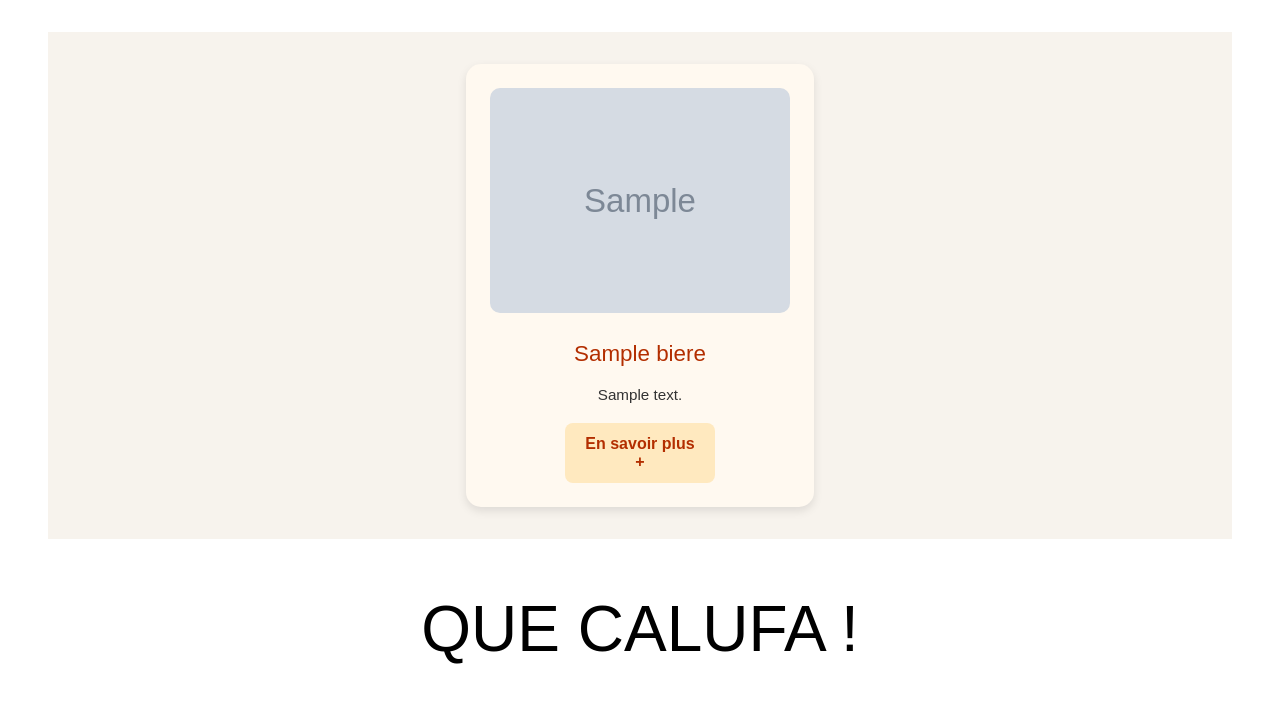
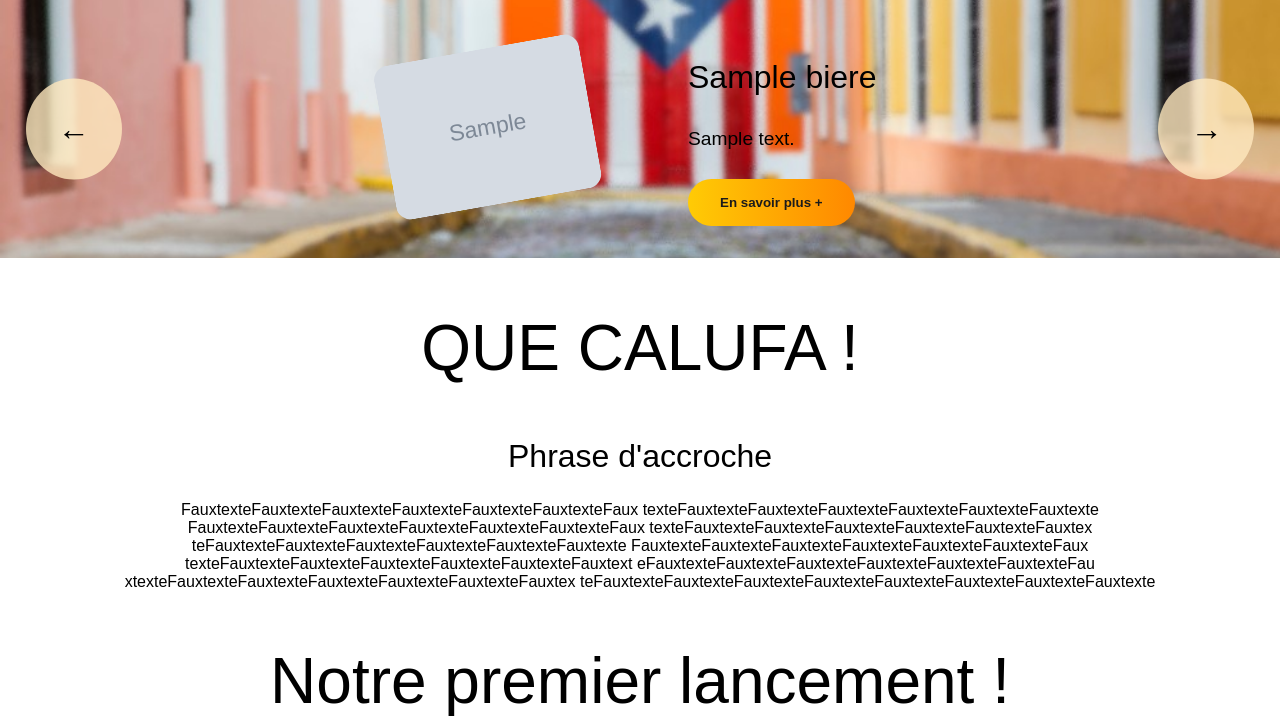
Before and after one commit to PayetMarvyn/CalufaWeb, a PHP site: page / in a window 1280 px wide. Shown: the part 248-964 px from the top of the page. Run offline with PHP 8.4, Linux system fonts and the light colour scheme; tables that the repository leaves empty or names only in its code hold one stand-in row (values such as "Sample post"); grey boxes marked "Sample" are stand-in pictures; some web fonts are replaced.

Commit message:
Ajout de carrousel a la page d'accuiel

```diff
--- a/www/app/view/accueil.view.php
+++ b/www/app/view/accueil.view.php
@@ -1,16 +1,30 @@
+<section class="carrousel">
+    <button id="prevBtn" class="carrousel-btn gauche">&#8592;</button>
 
+    <?php foreach ($bieres as $index => $biere): ?>
+        <div class="carrousel-carte" data-index="<?= $index ?>">
+            <div class="carrousel-contenu">
+                <div class="carrousel-image">
+                    <a href="index.php?route=biere&id=<?= $biere['id_biere'] ?>">
+                        <img src="<?= '../../../public/images/' . $biere['imagepng_url'] ?>" alt="Bière <?= $biere['id_biere'] ?>">
+                    </a>
+                </div>
+                <div class="carrousel-texte">
+                    <h2><?= $biere['nom'] ?></h2>
+                    <p><?= $biere['description'] ?></p>
+                    <a href="index.php?route=biere&id=<?= $biere['id_biere'] ?>">
+                        <button class="carrousel-btnplus">En savoir plus +</button>
+                    </a>
+                </div>
+            </div>
+        </div>
+    <?php endforeach; ?>
+
+    <button id="nextBtn" class="carrousel-btn droite">&#8594;</button>
+</section>
+
+<script src="../../../public/js/fonctionalites.js"></script>
 <main>
-    <section class="carrousel">
-        <?php foreach ($bieres as $biere): ?>
-            <div class="carrousel-carte">
-                <a href="index.php?route=biere&id=<?= $biere['id_biere']?>"><img src="<?= '../../../public/images/' . $biere['image_url'] ?>" alt="Bière <?= $biere['id_biere'] ?>"></a>
-                <h2> <?= $biere['nom'] ?> </h2>
-                <p><?= $biere['description'] ?></p>
-                <a href="index.php?route=biere&id=<?= $biere['id_biere'] ?>"><button> En savoir plus +</button></a>
-            </div>
-        <?php endforeach; ?>
-    </section>
-
     <section class="accueil">
         <h1>QUE CALUFA !</h1>
         <h2>Phrase d'accroche</h2>
--- a/www/public/css/styles.css
+++ b/www/public/css/styles.css
@@ -13,7 +13,6 @@ header {
     text-align: center;
     font-size: 2em;
     padding: 1em 0;
-    margin-bottom: 1em;
 }
 
 header ul li img {
@@ -155,7 +154,7 @@ footer a {
     margin: 1em 0 2em 0;
 }
 
-button {
+.catalogue button {
     background-color: #ffe9bf;
     border: none;
     border-radius: 10px;
@@ -168,92 +167,153 @@ button {
     transition: 0.3s;
 }
 
-button:hover {
+.catalogue button:hover {
     background-color: #ffcc80;
     cursor: pointer;
     transform: scale(1.07);
     transition: 0.3s;
 }
 
-/*Carrousel */
-/* Section du carrousel */
+/*Carrousel Accueil */
 .carrousel {
+    position: relative;
     display: flex;
-    flex-wrap: wrap;
     justify-content: center;
-    align-items: flex-start;
-    gap: 2rem;
-    padding: 2rem;
-    background-color: #f7f3ed; /* Couleur douce de fond */
+    align-items: center;
+    background-image: url('../../../public/images/puertorico.jpg');
+    background-size: cover;
+    background-position: center;
+    background-repeat: no-repeat;
 }
 
-/* Carte individuelle */
 .carrousel-carte {
-    background-color: #fff9f0;
-    border-radius: 15px;
-    box-shadow: 0 4px 10px rgba(0, 0, 0, 0.1);
-    padding: 1.5rem;
-    max-width: 300px;
-    flex: 1 1 250px;
-    display: flex;
-    flex-direction: column;
-    align-items: center;
-    transition: transform 0.3s ease, box-shadow 0.3s ease;
+    display: none;
+    width: 45%;
 }
 
-.carrousel-carte:hover {
-    transform: translateY(-5px);
-    box-shadow: 0 8px 20px rgba(0, 0, 0, 0.15);
+.carrousel-carte.active {
+    display: block;
 }
 
-/* Image de la bière */
-.carrousel-carte img {
-    width: 100%;
-    height: auto;
-    border-radius: 10px;
-    object-fit: cover;
-    margin-bottom: 1rem;
+.carrousel-contenu {
+    display: flex;
+    align-items: center;
+
+    border-radius: 20px;
+    padding: 2em;
 }
 
-/* Titre de la bière */
-.carrousel-carte h2 {
-    font-size: 1.4rem;
-    color: #b32e00;
-    margin: 0.5rem 0 0.25rem;
-    text-align: center;
+.carrousel-image {
+    flex: 1;
+    transform: rotate(-10deg);
+    margin: 0 3em 0em 0;
 }
 
-/* Description */
-.carrousel-carte p {
-    font-size: 0.95rem;
-    color: #333;
-    text-align: center;
-    margin-bottom: 1.2rem;
-    padding: 0 0.5rem;
+.carrousel-image img {
+    max-width: 100%;
+    border-radius: 15px;
 }
 
-/* Bouton */
-.carrousel-carte button {
+.carrousel-texte {
+    flex: 1;
+    padding-left: 3em;
+}
+
+.carrousel-texte h2 {
+    font-size: 2em;
+    margin-bottom: 1em;
+}
+
+.carrousel-texte p {
+    font-size: 1.2em;
+    margin-bottom: 1.5em;
+}
+
+.carrousel-btn {
+    position: absolute;
+    top: 50%;
+    transform: translateY(-50%);
+    background-color: rgba(255, 233, 191, 0.8);
+    border: none;
+    padding: 1em;
+    border-radius: 50%;
+    font-size: 2em;
+    cursor: pointer;
+    z-index: 2;
+}
+
+.carrousel-btn.droite .carrousel-btn.gauche :hover {
+    background-color: #ffcc80;
+}
+
+.carrousel-btn.gauche {
+    left: 2%;
+}
+
+.carrousel-btn.droite {
+    right: 2%;
+}
+
+.carrousel-btn.gauche .carrousel-btn.droite {
     background-color: #ffe9bf;
     border: none;
-    border-radius: 8px;
-    padding: 0.75rem 1.2rem;
-    font-size: 1rem;
+    border-radius: 10px;
+    padding: 0.8em 1.5em;
+    font-size: 1em;
     font-family: 'Winky Sans', sans-serif;
     font-weight: bold;
-    color: #b32e00;
-    transition: background-color 0.3s, transform 0.2s;
-    cursor: pointer;
+    color: red;
+    transition: 0.3s;
 }
 
-.carrousel-carte button:hover {
-    background-color: #ffcc80;
-    transform: scale(1.05);
+.carrousel-btnplus {
+    display: inline-block;
+    padding: 1rem 2rem;
+    background: linear-gradient(to right, #ffcb05, #ff8800);
+    color: #1b1b1b;
+    font-weight: bold;
+    border-radius: 30px;
+    text-decoration: none;
+    transition: 0.3s, transform 0.2s;
+    position: relative;
+    overflow: hidden;
+    cursor: pointer;
+    border: none;
 }
 
-/* Lien sans soulignement */
-.carrousel-carte a {
-    text-decoration: none;
+.carrousel-btnplus:hover {
+    transform: scale(1.05);
+    background: linear-gradient(270deg, #A4D4AE, #E07A5F, #F4D35E, #E5989B, #D3E4CD, #A4D4AE);
+    background-size: 1200% 100%;
+    animation: rainbow-gradient 7s linear infinite;
+    color: #fff;
+}
+
+@keyframes rainbow-gradient {
+    0% {
+        background-position: 0% 50%;
+    }
+
+    100% {
+        background-position: 100% 50%;
+    }
+}
+
+.carrousel-carte.active {
+    display: block;
+    animation: slideInRight 0.6s ease forwards;
+}
+
+@keyframes slideInRight {
+    0% {
+        opacity: 0;
+        transform: translateX(100px);
+    }
+
+    100% {
+        opacity: 1;
+        transform: translateX(0);
+    }
 }
 
 
--- /dev/null
+++ b/www/public/js/fonctionalites.js
@@ -0,0 +1,29 @@
+document.addEventListener("DOMContentLoaded", function () {
+    const cartes = document.querySelectorAll(".carrousel-carte");
+    const prevBtn = document.getElementById("prevBtn");
+    const nextBtn = document.getElementById("nextBtn");
+
+    let current = 0;
+
+    function afficherCarte(index) {
+        cartes.forEach((carte, i) => {
+            carte.classList.remove("active");
+        });
+
+        // Redéclenche l'animation à chaque affichage
+        const carteActuelle = cartes[index];
+        carteActuelle.classList.add("active");
+    }
+
+    afficherCarte(current);
+
+    prevBtn.addEventListener("click", () => {
+        current = (current - 1 + cartes.length) % cartes.length;
+        afficherCarte(current);
+    });
+
+    nextBtn.addEventListener("click", () => {
+        current = (current + 1) % cartes.length;
+        afficherCarte(current);
+    });
+});
```
Also changed, not shown: www/public/images/puertorico.jpg (added).
